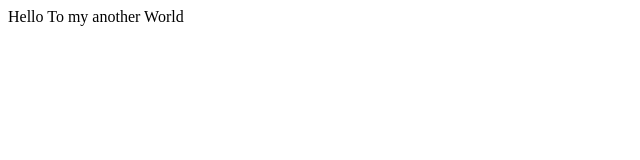
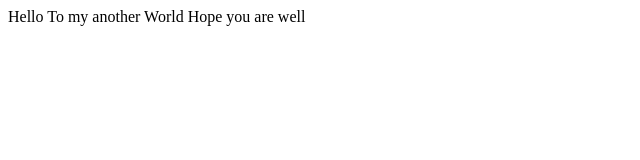
Before and after one commit to dhruv7888/react-static-web-app, a React (Create React App) app: page / in a window 1280 px wide. Shown: the top 160 px of the page, without its empty margins (0-640 px from the left). Built offline with nearby package versions, Linux system fonts and the light colour scheme; the HTML template or start-up script is replaced by a standard one.

Commit message:
checking3

```diff
--- a/src/App.js
+++ b/src/App.js
@@ -1,7 +1,7 @@
 import React from 'react';
 
 function App() {
-  const value = 'To my another World';
+  const value = 'To my another World\n Hope you are well';
   return <div>Hello {value}</div>;
 }
 
```
